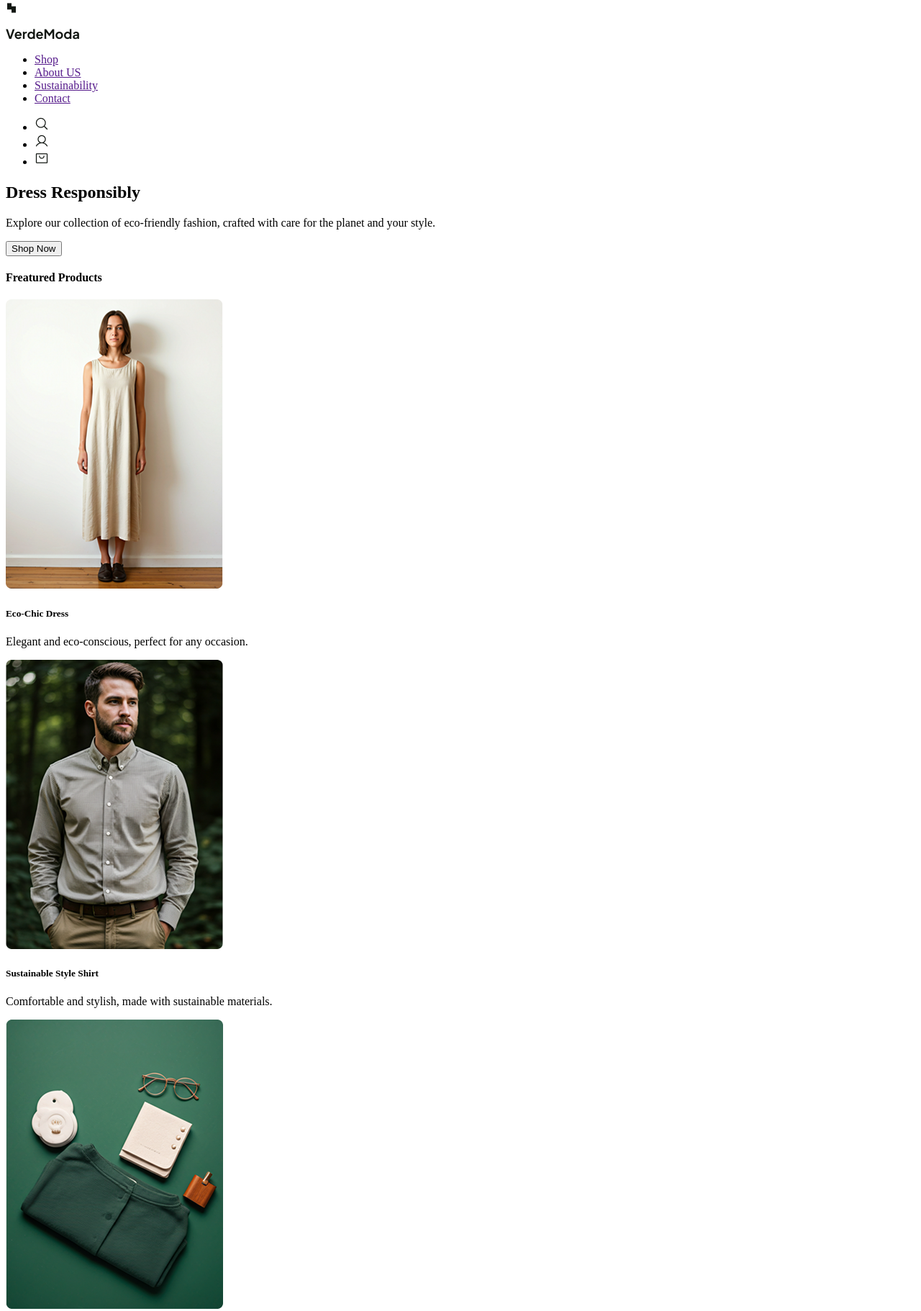
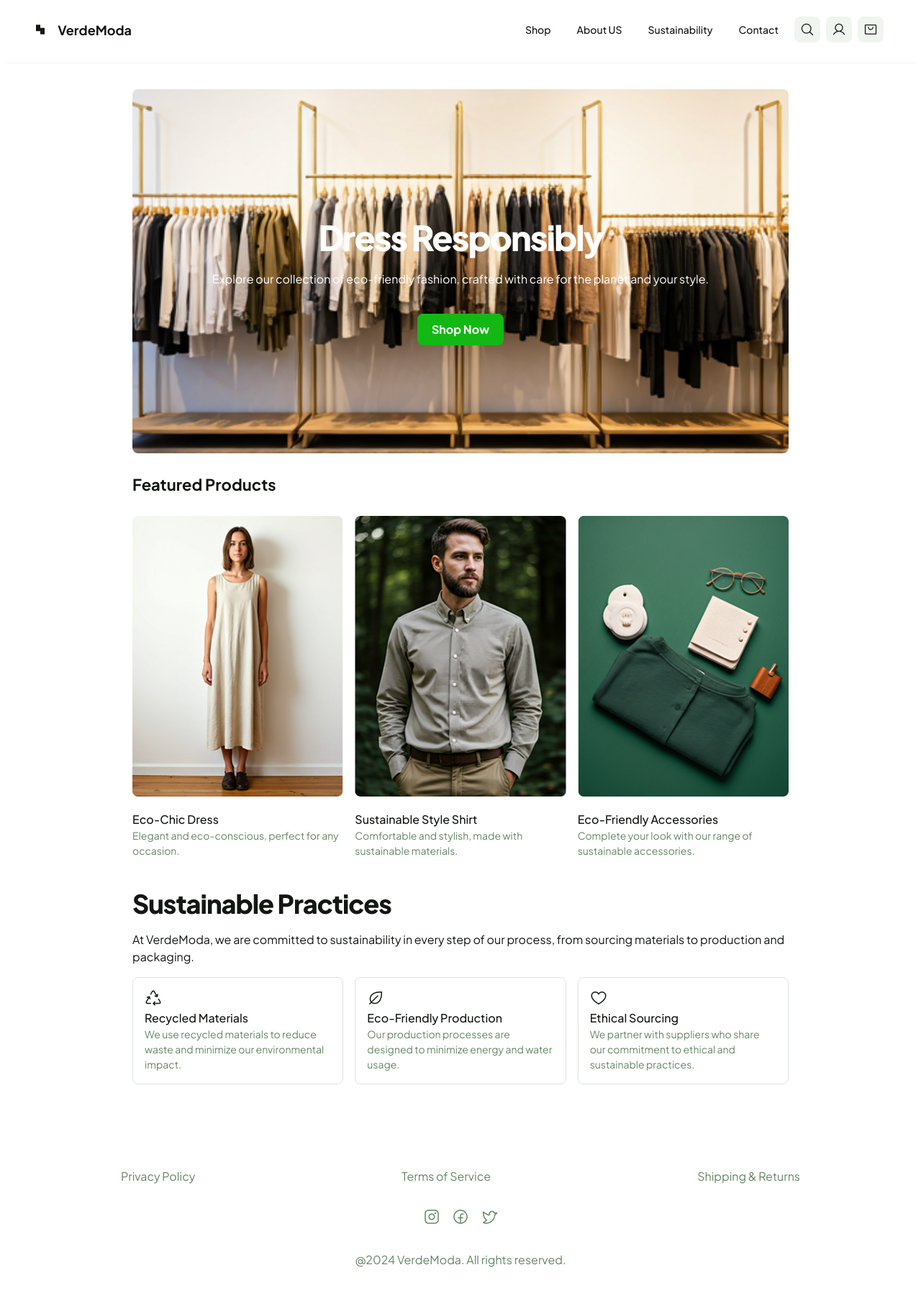
Before and after one commit to tamaOyanedel/M3AE1-ABP1, a plain HTML site: page index.html in a window 1280 px wide. Shown: the part 5-1827 px from the top of the page at 72% size. After the commit the page ends 1792 px from the top, so only its background shows below. Drawn offline with Linux system fonts and the light colour scheme.

Commit message:
Se agregan estilos

```diff
--- a/css/global.css
+++ b/css/global.css
@@ -4,10 +4,14 @@
     /* Colores */
     --color-primary: #121712;
     --color-secondary: #638763;
+    --color-white: #fff;
     --color-green: #DBE5DB;
     --color-green-light: #F0F5F0;
     --color-green-strong: #14B814;
 
     /* Tipografías */
     --font-family: "Plus Jakarta Sans", sans-serif;
+
+    /* Otros */
+    --border-radius: 8px;
 }
--- a/css/style.css
+++ b/css/style.css
@@ -1,8 +1,222 @@
+body{
+    font-family: var(--font-family);
+    color: var(--color-primary);
+
+}
 h1{
-    font-family: var(--font-family);
     font-weight: 700;
     font-size: 18px;
     line-height: 23px;
-    letter-spacing: 0px;
+}
+
+h2{
+    font-weight: 800;
+    font-size: 48px;
+    line-height: 60px;
+    letter-spacing: -2px;
+    text-align: center;
+}
+
+h3{
+    font-weight: 800;
+    font-size: 36px;
+    line-height: 45px;
+    letter-spacing: -1px;
+}
+
+h4{
+    font-weight: 700;
+    font-size: 22px;
+    line-height: 28px;
+}
+
+h5{
+    font-weight: 500;
+    font-size: 16px;
+    line-height: 24px;
+}
+
+p{
+    font-weight: 400;
+    font-size: 16px;
+    line-height: 24px;
+}
+
+/* HEADER */
+header{
+    display: flex;
+    justify-content: space-between;
+    margin: 12px 40px;
+}
+.header__logo{
+    display: flex;
+    justify-content: space-between;
+    align-items: center;
+    width: 135px;
+}
+.header__logo img{
+    width: 16px;
+    height: 16px;
+}
+.header__nav{
+    display: flex;
+    align-items: center;
+}
+.header__navBar ul, .header__navLinks ul{
+    display: flex;
+    flex-direction: row;
+    list-style: none;
+    padding: 0;
+}
+.header__navBar a, .header__navLinks a{
+    text-decoration: none;
+}
+.header__navBar a{
+    font-weight: 500;
+    font-size: 14px;
+    line-height: 21px;
+    padding: 0 18px;
     color: var(--color-primary);
 }
+.header__navLinks a{
+    padding: 8px;
+    margin: 0 4px;
+    border-radius: var(--border-radius);
+    background-color: var(--color-green-light);
+    display: flex;
+}
+
+/* MAIN */
+main{
+    padding: 20px 160px;
+    border-top: 1px solid var(--color-green-light);
+}
+
+/* BANNER */
+.section-banner{
+    background-image:url(/img/banner.png);
+    background-size: cover;
+    background-position: center;
+    border-radius: var(--border-radius);
+    margin: 16px;
+    display: flex;
+    justify-content: center;
+    align-items: center;
+    flex-direction: column;
+}
+.section-banner__text, .section-bsnner__title{
+    color: var(--color-white);
+}
+.section-bsnner__title{
+    margin: 176px 0 0;
+}
+.section-banner__button{
+    font-family: var(--font-family);
+    font-weight: 700;
+    font-size: 16px;
+    line-height: 24px;
+    padding: 10px 20px;
+    border-radius:var(--border-radius);
+    border-style: none;
+    background-color: var(--color-green-strong);
+    color: var(--color-white);
+    margin: 20px 0 150px;
+    cursor: pointer;
+}
+
+/* PRODUCTS */
+.section-products{
+    margin: 20px 8px 12px;
+}
+.section-products__title{
+    padding: 0 8px;
+}
+.section-products_items{
+    display: flex;
+    justify-content: space-between;
+}
+.section-products_item{
+    width: 33.3%;
+    padding: 0 8px;
+}
+.section-products_item img{
+    width: 100%;
+}
+.section-products_item h5{
+    margin: 16px 0 0;
+}
+.section-products_item p{
+    font-weight: 400;
+    font-size: 14px;
+    line-height: 21px;
+    color: var(--color-secondary);
+    margin: 0;
+}
+
+/* SUSTAINABLE */
+.section-sustainable{
+    margin: 40px 8px;;
+}
+.section-sustainable__title{
+    margin: 0;
+    padding: 0 8px;
+}
+.section-sustainable__text{
+    padding: 0 8px;
+}
+.section-sustainable__items{
+    display: flex;
+    justify-content: space-between;
+}
+.section-sustainable__item{
+    width: 33.3%;
+    margin: 0 8px;
+    border-radius: var(--border-radius);
+    border: 1px solid var(--color-green);
+    padding: 16px;
+}
+.section-sustainable__item h5{
+    margin: 0;
+}
+.section-sustainable__item p{
+    font-weight: 400;
+    font-size: 14px;
+    line-height: 21px;
+    padding: 0;
+    color: var(--color-secondary);
+    margin: 0;
+}
+
+/* FOOTER */
+footer{
+    padding: 0 160px;
+    display: flex;
+    flex-direction: column;
+    align-items: center;
+}
+.footer__navFooter{
+    padding: 40px 16px 0;
+    width: 100%;
+}
+.footer__navFooter ul{
+    justify-content: space-between;
+}
+.footer__navFooter ul, .footer__socialMedia ul{
+    display: flex;
+    flex-direction: row;
+    list-style: none;
+    padding: 0;
+}
+.footer__socialMedia li{
+    padding: 0 8px;
+}
+.footer__navFooter a{
+    text-decoration: none;
+    font-weight: 400;
+    font-size: 16px;
+    line-height: 24px;
+    color: var(--color-secondary);
+}
+.footer__text{
+    color: var(--color-secondary);
+}
--- a/index.html
+++ b/index.html
@@ -13,9 +13,12 @@
     <link href="https://fonts.googleapis.com/css2?family=Plus+Jakarta+Sans:ital,wght@0,200..800;1,200..800&display=swap" rel="stylesheet"></head>
 <body>
     <header>
+        <div class="header__logo">
             <img src="img/icon/logo.png" alt="Logo VerdeModa">
             <h1>VerdeModa</h1>
-        <nav class="navBar">
+        </div>
+        <div class="header__nav">
+            <nav class="header__navBar">
                 <ul>
                     <li><a href="">Shop</a></li>
                     <li><a href="">About US</a></li>
@@ -23,74 +26,84 @@
                     <li><a href="">Contact</a></li>
                 </ul>
             </nav>
-        <nav class="links">
+            <nav class="header__navLinks">
                 <ul>
                     <li><a href=""><img src="img/icon/lupa.png" alt="Buscar"></a></li>
                     <li><a href=""><img src="img/icon/login.png" alt="Iniciar sesión"></a></li>
                     <li><a href=""><img src="img/icon/shop.png" alt="Comprar"></a></li>
                 </ul>
             </nav>
+        </div>
     </header>
     <main>
+        <!--Banner-->
         <section class="section-banner">
-            <h2>Dress Responsibly</h2>
-            <p>Explore our collection of eco-friendly fashion, crafted with care for the planet and your style.</p>
-            <button>Shop Now</button>
+            <h2 class="section-bsnner__title">Dress Responsibly</h2>
+            <p class="section-banner__text">Explore our collection of eco-friendly fashion, crafted with care for the planet and your style.</p>
+            <button class="section-banner__button">Shop Now</button>
         </section>
+
+        <!--Products-->
         <section class="section-products">
-            <h4>Freatured Products</h3>
-            <div>
+            <h4 class="section-products__title">Featured Products</h4>
+            <div class="section-products_items">
+                <div class="section-products_item">
                     <img src="img/Productos/producto1.png" alt="Vestido">
                     <h5>Eco-Chic Dress</h4>
                     <p>Elegant and eco-conscious, perfect for any occasion.</p>
                 </div>
-            <div>
+                <div class="section-products_item">
                     <img src="img/Productos/producto2.png" alt="Camisa">
                     <h5>Sustainable Style Shirt</h4>
                     <p>Comfortable and stylish, made with sustainable materials.</p>
                 </div>
-            <div>
+                <div class="section-products_item">
                     <img src="img/Productos/producto3.png" alt="Accesorios">
                     <h5>Eco-Friendly Accessories</h4>
                     <p>Complete your look with our range of sustainable accessories.</p>
                 </div>
+            </div>
         </section>
+
+        <!--Sustainable-->
         <section class="section-sustainable">
-            <h3>Sustainable Practices</h3>
-            <p>At VerdeModa, we are committed to sustainability in every step of our process, from sourcing materials to production and packaging.</p>
-            <div>
+            <h3 class="section-sustainable__title">Sustainable Practices</h3>
+            <p class="section-sustainable__text">At VerdeModa, we are committed to sustainability in every step of our process, from sourcing materials to production and packaging.</p>
+            <div class="section-sustainable__items">
+                <div class="section-sustainable__item">
                     <img src="img/icon/reclicar.png" alt="Recycled">
                     <h5>Recycled Materials</h5>
                     <p>We use recycled materials to reduce waste and minimize our environmental impact.</p>
                 </div>
-            <div>
+                <div class="section-sustainable__item">
                     <img src="img/icon/natural.png" alt="Eco-Friendly">
                     <h5>Eco-Friendly Production</h5>
                     <p>Our production processes are designed to minimize energy and water usage.</p>
                 </div>
-            <div>
+                <div class="section-sustainable__item">
                     <img src="img/icon/love.png" alt="Ethical Sourcing">
                     <h5>Ethical Sourcing</h5>
                     <p>We partner with suppliers who share our commitment to ethical and sustainable practices.</p>
                 </div>
+            </div>
         </section>
     </main>
     <footer>
-        <nav class="navFooter">
+        <nav class="footer__navFooter">
             <ul>
                 <li><a href="">Privacy Policy</a></li>
                 <li><a href="">Terms of Service</a></li>
                 <li><a href="">Shipping & Returns</a></li>
             </ul>
         </nav>
-        <nav class="socialMedia">
+        <nav class="footer__socialMedia">
             <ul>
                 <li><a href=""><img src="img/icon/instagram.png" alt="Instagram"></a></li>
                 <li><a href=""><img src="img/icon/facebook.png" alt="Facebook"></a></li>
                 <li><a href=""><img src="img/icon/twitter.png" alt="Twitter"></a></li>
             </ul>
         </nav>
-        <p>@2024 VerdeModa. All rights reserved.</p>
+        <p class="footer__text">@2024 VerdeModa. All rights reserved.</p>
     </footer>
 </body>
 </html>
```
Lines whose indentation alone changed are shown as unchanged.
